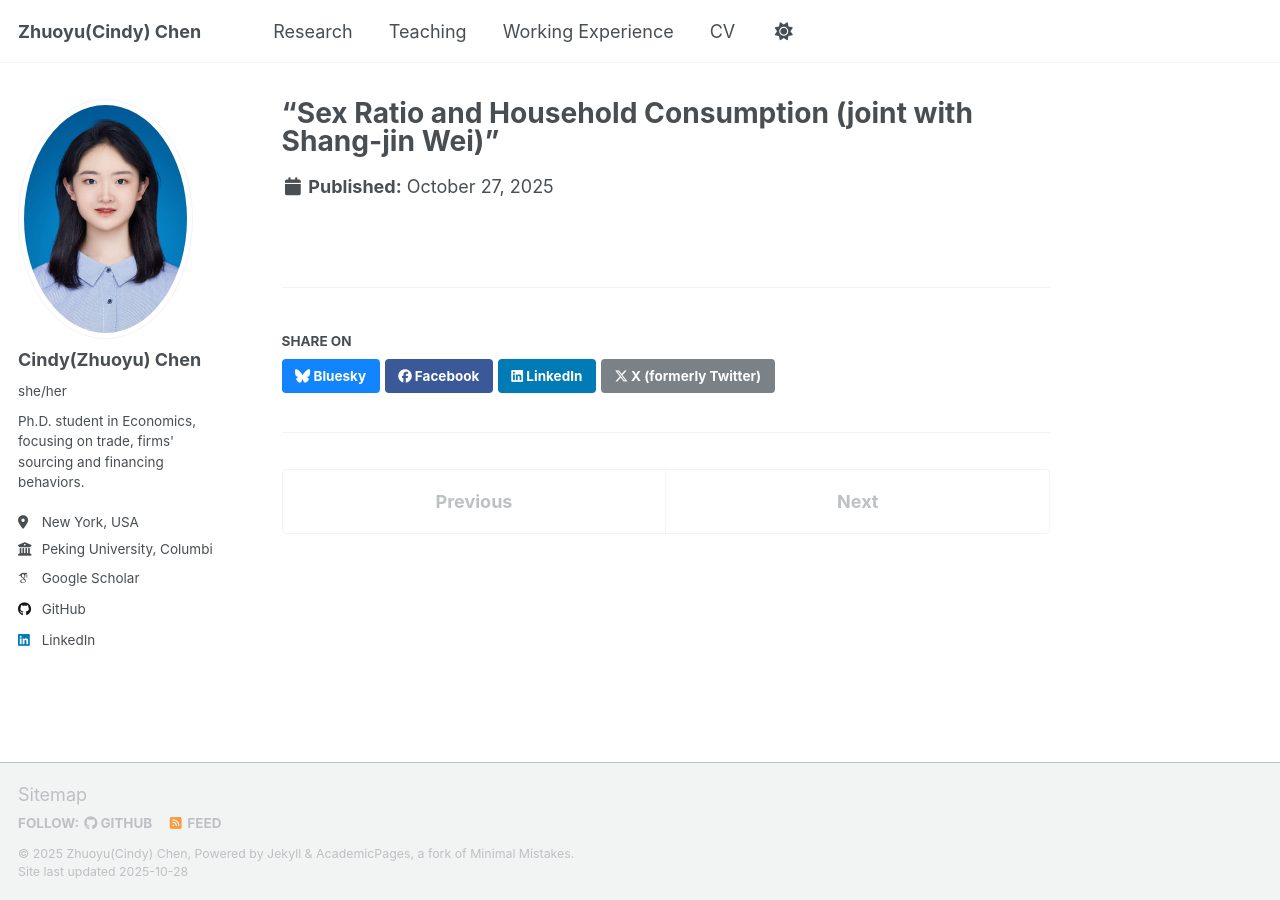
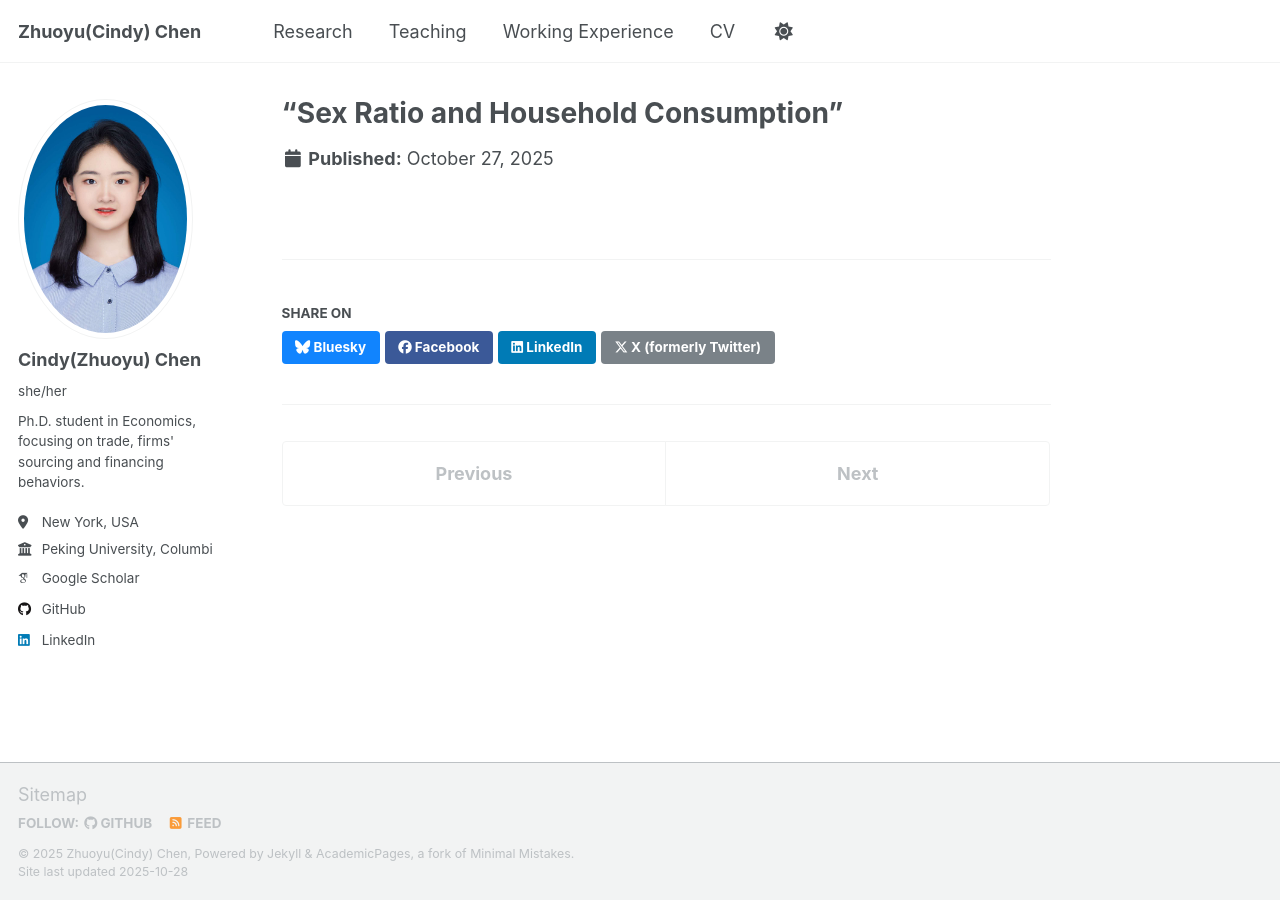
Before and after one commit to Cindyeco/Cindyeco.github.io, a Jekyll site: the page built from _publications/MPC-and-Household-Consumption.md, in a window 1280 px wide. Built offline with Jekyll 4.4.1, drawn with Linux system fonts in a browser that asks for light colours; some web fonts are replaced; a script that is not in the unit is left out; part of the change alters nothing that is shown.

Commit message:
Update MPC-and-Household-Consumption.md

```diff
--- a/_publications/MPC-and-Household-Consumption.md
+++ b/_publications/MPC-and-Household-Consumption.md
@@ -1,14 +1,14 @@
 ---
-title: “Sex Ratio and Household Consumption (joint with Shang-jin Wei)”
+title: “Sex Ratio and Household Consumption”
 collection: publications
 category: "in_progress"
 permalink: /publications/MPC-and-Household-Consumption
-#excerpt: 'This paper is about the number 1. The number 2 is left for future work.'
+excerpt: 'This paper is a joint work with Shang-jin Wei.'
 date: 2025-10-27
 #venue: 'published in 《辽宁大学学报（哲学社会科学版）》(<i>Journal of Liaoning University(Philosophy and Social Sciences)</i>), Vol 50, No. 6'
-#slidesurl: 'https://Zhuoyu-Cindy-Chen.github.io/files/slideJIBS.pdf'
-#paperurl: 'https://Zhuoyu-Cindy-Chen.github.io/files/Onebeltoneroad.pdf'
-#bibtexurl: 'https://academicpages.github.io/files/bibtexJIBS.bib'
+#slidesurl: '/files/slideJIBS.pdf'
+#paperurl: '/files/Onebeltoneroad.pdf'
+#bibtexurl: '/files/bibtexJIBS.bib'
 #citation: 'Your Name, You. (2009). &quot;Paper Title Number 1.&quot; <i>Journal 1</i>. 1(1).'
 
 ---
```
